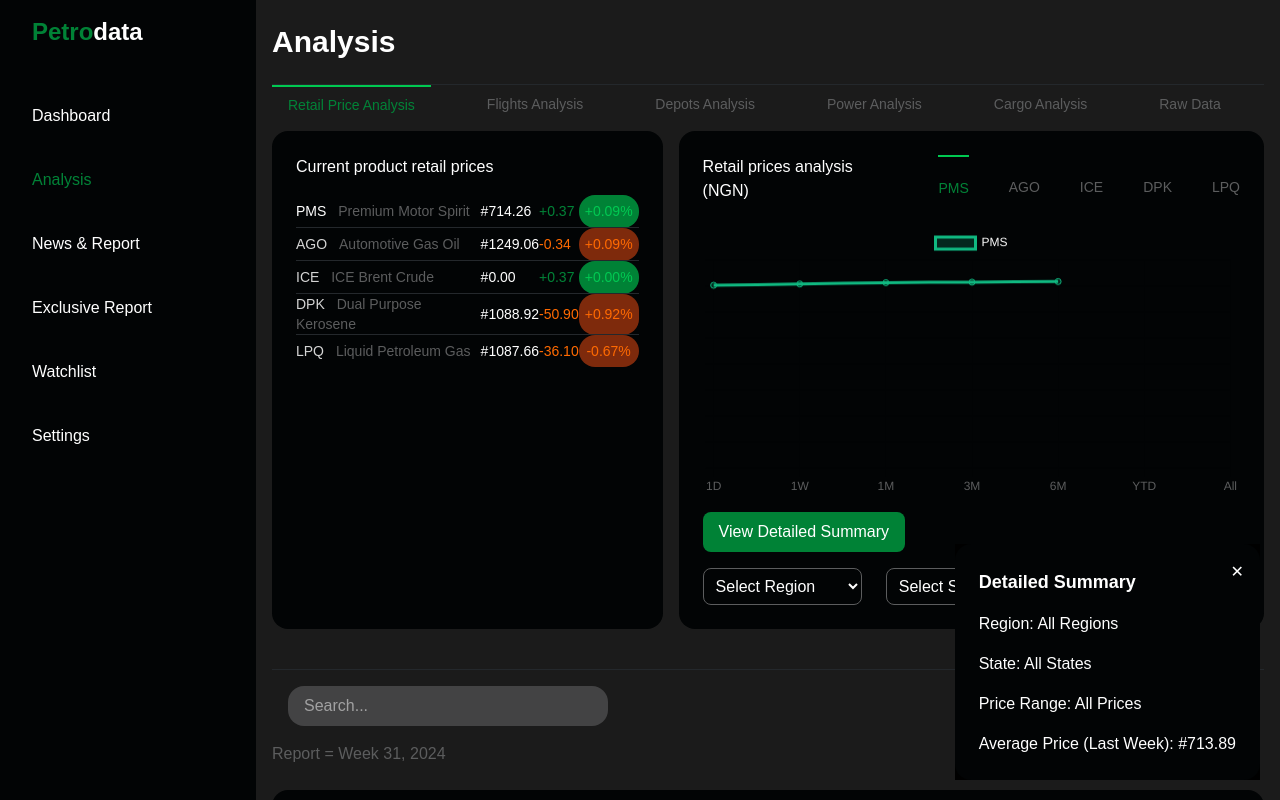
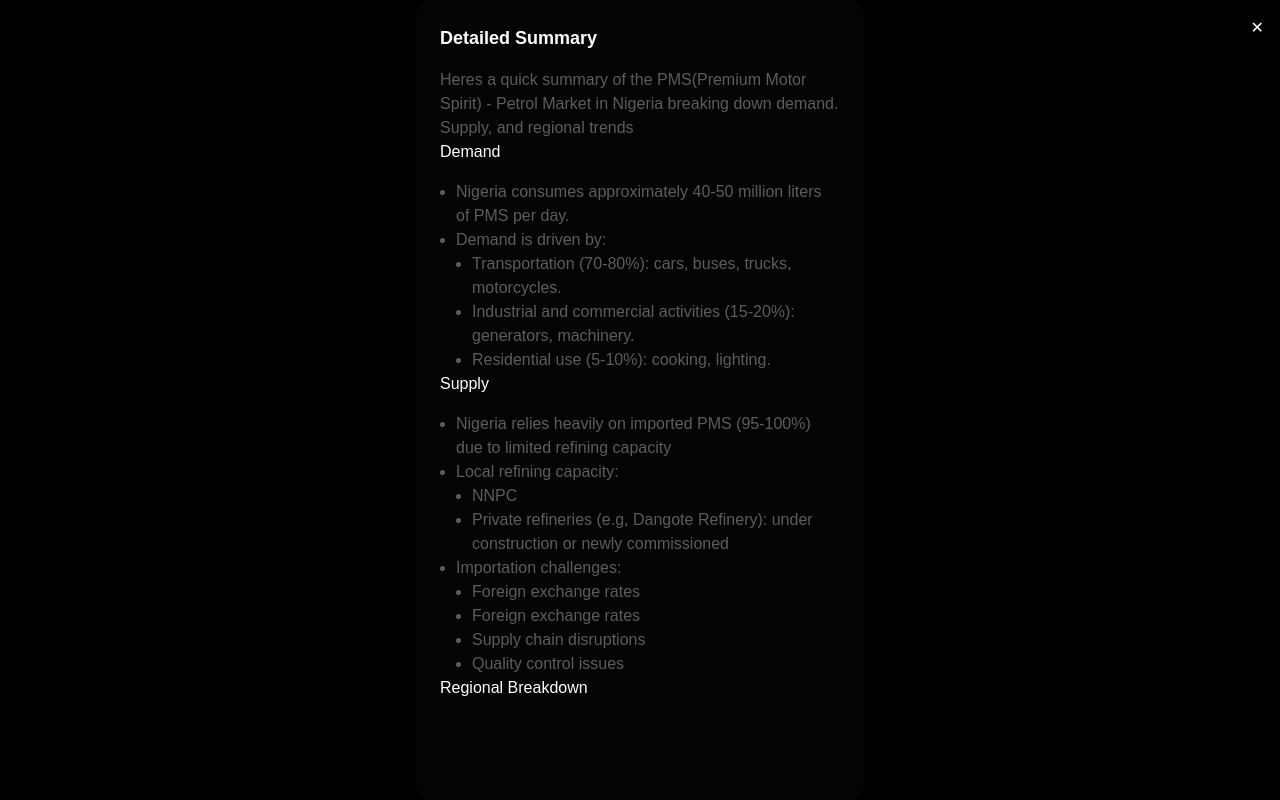
Before and after one commit to daramolakenny/Pedro, a Next.js app: page / in a window 1280 px wide. Both pictures are taken after a click on the button "View Detailed Summary". Shown: the top 800 px of the page. Built offline with nearby package versions, Linux system fonts and the light colour scheme.

Commit message:
new update

```diff
--- a/component/RetailCard.tsx
+++ b/component/RetailCard.tsx
@@ -1,5 +1,6 @@
 import React, { useState } from "react";
 import { Line } from "react-chartjs-2";
+// import state from "@/data";
 import {
   Chart as ChartJS,
   CategoryScale,
@@ -30,7 +31,8 @@ const RetailCard: React.FC = () => {
   // Type for activeTab
   type TabKey = "retail-price-analysis" | "flights-analysis" | "depots-analysis" | "power-analysis" | "cargo-analysis";
   const [activeTab, setActiveTab] = useState<TabKey>("retail-price-analysis");
-  const [isModalOpen, setIsModalOpen] = useState<boolean>(false);
+  const [isDailyModalOpen, setIsDailyModalOpen] = useState<boolean>(false);
+  const [isDetailedModalOpen, setIsDetailedModalOpen] = useState<boolean>(false);
   const [selectedRegion, setSelectedRegion] = useState<DropdownOption | null>(null);
   const [selectedState, setSelectedState] = useState<DropdownOption | null>(null);
   const [selectedPrice, setSelectedPrice] = useState<DropdownOption | null>(null);
@@ -52,6 +54,7 @@ const RetailCard: React.FC = () => {
     { value: "east", label: "Eastern Region" },
     { value: "west", label: "Western Region" },
   ];
+//   const states: DropdownOption[] = state;
   const states: DropdownOption[] = [
     { value: "lagos", label: "Lagos" },
     { value: "kano", label: "Kano" },
@@ -93,6 +96,7 @@ const RetailCard: React.FC = () => {
       data: "Here's a quick summary of the PMS (Premium Motor Spirit) - Petrol Market in Nigeria breaking down demand, supply, and regional trends",
       price: "#714.26",
       change: "+0.37 (+0.09%)",
+      date: "July 11, 2025",
     },
     detailed: {
       averagePriceLastWeek: "#713.89",
@@ -111,7 +115,7 @@ const RetailCard: React.FC = () => {
             <tbody>
               <tr
                 className="py-10 border-b border-[#24282c] hover:bg-[#0a0b0c] transition-colors duration-200 cursor-pointer"
-                onClick={() => setIsModalOpen(true)}
+                onClick={() => setIsDailyModalOpen(true)}
               >
                 <td className="text-start text-white">
                   PMS <span className="font-medium text-[#5c5d5e] pl-2">Premium Motor Spirit</span>
@@ -216,7 +220,7 @@ const RetailCard: React.FC = () => {
         </div>
         <button
           className="bg-green-700 text-white py-2 px-4 rounded-lg hover:bg-green-600"
-          onClick={() => setIsModalOpen(true)}
+          onClick={() => setIsDetailedModalOpen(true)}
         >
           View Detailed Summary
         </button>
@@ -265,34 +269,109 @@ const RetailCard: React.FC = () => {
           </select>
         </div>
 
-        {/* Modal for PMS Detailed Summary */}
-        {isModalOpen && (
-          <div
-            className="fixed bg-black bg-opacity-50 flex items-end justify-end z-50"
-            style={{ bottom: "20px", right: "20px" }}
-          >
+        {/* Daily Summary Modal */}
+        {isDailyModalOpen && (
+            <div className="fixed inset-0 bg-black bg-opacity-50 flex justify-center z-50">
+                <div className="bg-[#020405] rounded-2xl p-6 w-full max-w-md">
+                <h3 className="text-lg font-semibold text-white mb-4">Daily Summary</h3>
+                <button
+                    className="text-white absolute top-4 right-4"
+                    onClick={() => setIsDailyModalOpen(false)}
+                >
+                    ✕
+                </button>
+                <h2 className="text-[#5c5d5e]">Heres a quick summary of the PMS(Premium Motor Spirit) - Petrol Market in Nigeria breaking down demand. Supply, and regional trends</h2>
+
+                <div className="space-y-4">
+                    <div className="flex justify-between text-white">
+                        <h4 className="text-md font-medium">Petrochem daily wire</h4>
+                        <h4 className="text-md font-medium">August 9, 2024</h4>
+                    </div>
+                    <p className="text-[#5c5d5e]">Nigeria consumes approximately 40-50 million liters of PMS per day. Demand is driven by: Transportation (70-80%): cars, buses, trucks, motorcycles.</p>
+                </div>
+
+                <div className="space-y-4">
+                    <div className="flex justify-between text-white">
+                        <h4 className="text-md font-medium">Petrochem daily wire</h4>
+                        <h4 className="text-md font-medium">August 9, 2024</h4>
+                    </div>
+                    <p className="text-[#5c5d5e]">Nigeria consumes approximately 40-50 million liters of PMS per day. Demand is driven by: Transportation (70-80%): cars, buses, trucks, motorcycles.</p>
+                </div>
+
+                <div className="space-y-4">
+                    <div className="flex justify-between text-white">
+                        <h4 className="text-md font-medium">Petrochem daily wire</h4>
+                        <h4 className="text-md font-medium">August 9, 2024</h4>
+                    </div>
+                    <p className="text-[#5c5d5e]">Nigeria consumes approximately 40-50 million liters of PMS per day. Demand is driven by: Transportation (70-80%): cars, buses, trucks, motorcycles.</p>
+                </div>
+
+                </div>
+            </div>
+        )}
+
+        {/* Detailed Summary Modal */}
+        {isDetailedModalOpen && (
+          <div className="fixed inset-0 bg-black bg-opacity-50 flex justify-center z-50">
             <div className="bg-[#020405] rounded-2xl p-6 w-full max-w-md">
               <h3 className="text-lg font-semibold text-white mb-4">Detailed Summary</h3>
               <button
                 className="text-white absolute top-4 right-4"
-                onClick={() => setIsModalOpen(false)}
+                onClick={() => setIsDetailedModalOpen(false)}
               >
                 ✕
               </button>
+
+              <h2 className="text-[#5c5d5e]">Heres a quick summary of the PMS(Premium Motor Spirit) - Petrol Market in Nigeria breaking down demand. Supply, and regional trends</h2>
+
               <div className="space-y-4">
-                <p className="text-white">
-                  Region: {pmsSummary.detailed.region}
-                </p>
-                <p className="text-white">
-                  State: {pmsSummary.detailed.state}
-                </p>
-                <p className="text-white">
-                  Price Range: {pmsSummary.detailed.priceRange}
-                </p>
-                <p className="text-white">
-                  Average Price (Last Week): {pmsSummary.detailed.averagePriceLastWeek}
-                </p>
+                <div className="flex text-white">
+                    <h4 className="text-md font-medium">Demand</h4>
+                </div>
+                <ul className="px-4">
+                    <li  className="text-[#5c5d5e] list-disc">Nigeria consumes approximately 40-50 million liters of PMS per day.</li>
+                    <li className="text-[#5c5d5e] list-disc">
+                        Demand is driven by:
+                        <ul className="list-disc pl-4">
+                            <li>Transportation (70-80%): cars, buses, trucks, motorcycles.</li>
+                            <li>Industrial and commercial activities (15-20%): generators, machinery.</li>
+                            <li>Residential use (5-10%): cooking, lighting.</li>
+                        </ul>
+                    </li>
+                </ul>
               </div>
+
+              <div className="space-y-4">
+                <div className="flex text-white">
+                    <h4 className="text-md font-medium">Supply</h4>
+                </div>
+                <ul className="px-4">
+                    <li  className="text-[#5c5d5e] list-disc">Nigeria relies heavily on imported PMS (95-100%) due to limited refining capacity</li>
+                    <li  className="text-[#5c5d5e] list-disc">
+                        Local refining capacity:
+                        <ul className="list-disc pl-4">
+                            <li>NNPC</li>
+                            <li>Private refineries (e.g, Dangote Refinery): under construction or newly commissioned</li>
+                        </ul>
+                    </li>
+                    <li  className="text-[#5c5d5e] list-disc">
+                        Importation challenges:
+                        <ul className="list-disc pl-4">
+                            <li>Foreign exchange rates</li>
+                            <li>Foreign exchange rates</li>
+                            <li>Supply chain disruptions</li>
+                            <li>Quality control issues</li>
+                        </ul>
+                    </li>
+                </ul>
+              </div>
+
+              <div className="space-y-4">
+                <div className="flex justify-between text-white">
+                    <h4 className="text-md font-medium">Regional Breakdown</h4>
+                </div>
+              </div>
+
             </div>
           </div>
         )}
--- a/data/index.js
+++ b/data/index.js
@@ -1,4 +1,78 @@
-const { url } = require("inspector");
+// South East
+// North Central
+// North East
+// South South
+// South East
+// North East
+// South South
+// North Central
+// North East
+// South South
+// South South
+// South East
+// South South
+// South West
+// South East
+// North East
+// South East
+// North West
+// North West
+// North West
+// North West
+// North West
+// North Central
+// North Central
+// South West
+// North Central
+// North Central
+// South West
+// South West
+// South West
+// South West
+// North Central
+// South South
+// North West
+// North East
+// North East
+// North West
+// South East
+// North Central
+// North East
+// South South
+// South East
+// North East
+// South South
+// North Central
+// North East
+// South South
+// South South
+// South East
+// South South
+// South West
+// South East
+// North East
+// South East
+// North West
+// North West
+// North West
+// North West
+// North West
+// North Central
+// North Central
+// South West
+// North Central
+// North Central
+// South West
+// South West
+// South West
+// South West
+// North Central
+// South South
+// North West
+// North East
+// North East
+// North West
+// North West
 
 const navData = [
     {
@@ -32,3 +106,160 @@ const navData = [
         url: "/settings"
     },
 ]
+
+const state = [
+    {
+        value : "abia",
+        label : "Abia"
+    },
+    {
+        value: "",
+        label : "Abuja"
+    },
+    {
+        value: "",
+        level: "Adamawa"
+    },
+    {
+        value: "",
+        level: "Akwa Ibom"
+    },
+    {
+        value: "",
+        level: "Anambra"
+    },
+    {
+        value: "",
+        level: "Bauchi"
+    },
+    {
+        value: "",
+        level: "Bayelsa"
+    },
+    {
+        value: "",
+        level: "Benue"
+    },
+    {
+        value: "",
+        level: "Borno"
+    },
+    {
+        value: "",
+        level: "Cross River"
+    },
+    {
+        value: "",
+        level: "Delta"
+    },
+    {
+        value: "",
+        level: "Ebonyi"
+    },
+    {
+        value: "",
+        level: "Edo"
+    },
+    {
+        value: "",
+        level: "Ekiti"
+    },
+    {
+        value: "",
+        level: "Enugu"
+    },
+    {
+        value: "",
+        level: "Gombe"
+    },
+    {
+        value: "",
+        level: "Imo"
+    },
+    {
+        value: "",
+        level: "Jigawa"
+    },
+    {
+        value: "",
+        level: "Kaduna"
+    },
+    {
+        value: "",
+        level: "Kano"
+    },
+    {
+        value: "",
+        level: "Katsina"
+    },
+    {
+        value: "",
+        level: "Kebbi"
+    },
+    {
+        value: "",
+        level: "Kogi"
+    },
+    {
+        value: "",
+        level: "Kwara"
+    },
+    {
+        value: "",
+        level: "Lagos"
+    },
+    {
+        value: "",
+        level: "Nasarawa"
+    },
+    {
+        value: "",
+        level: "Niger"
+    },
+    {
+        value: "",
+        level: "Ogun"
+    },
+    {
+        value: "",
+        level: "Ondo"
+    },
+    {
+        value: "",
+        level: "Osun"
+    },
+    {
+        value: "",
+        level: "Oyo"
+    },
+    {
+        value: "",
+        level: "Plateau"
+    },
+    {
+        value: "",
+        level: "Rivers"
+    },
+    {
+        value: "",
+        level: "Sokoto"
+    },
+    {
+        value: "",
+        level: "Taraba"
+    },
+    {
+        value: "",
+        level: "Yobe"
+    },
+    {
+        value: "",
+        level: "Zamfara"
+    },
+]
+
+export default state;
+
+const reion = [
+
+]
```
Also changed, not shown: component/Updateddata.tsx (+43 -0 lines).
